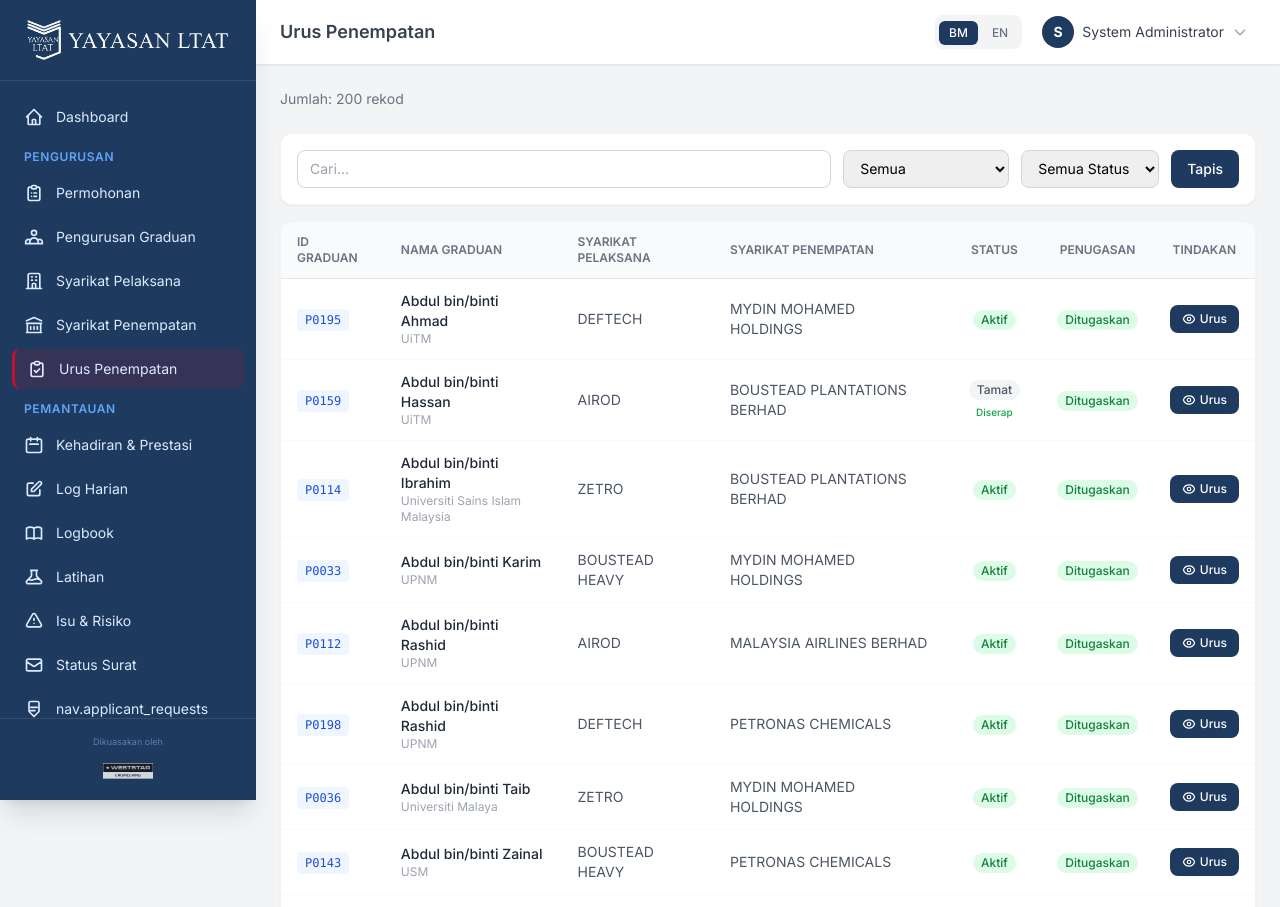
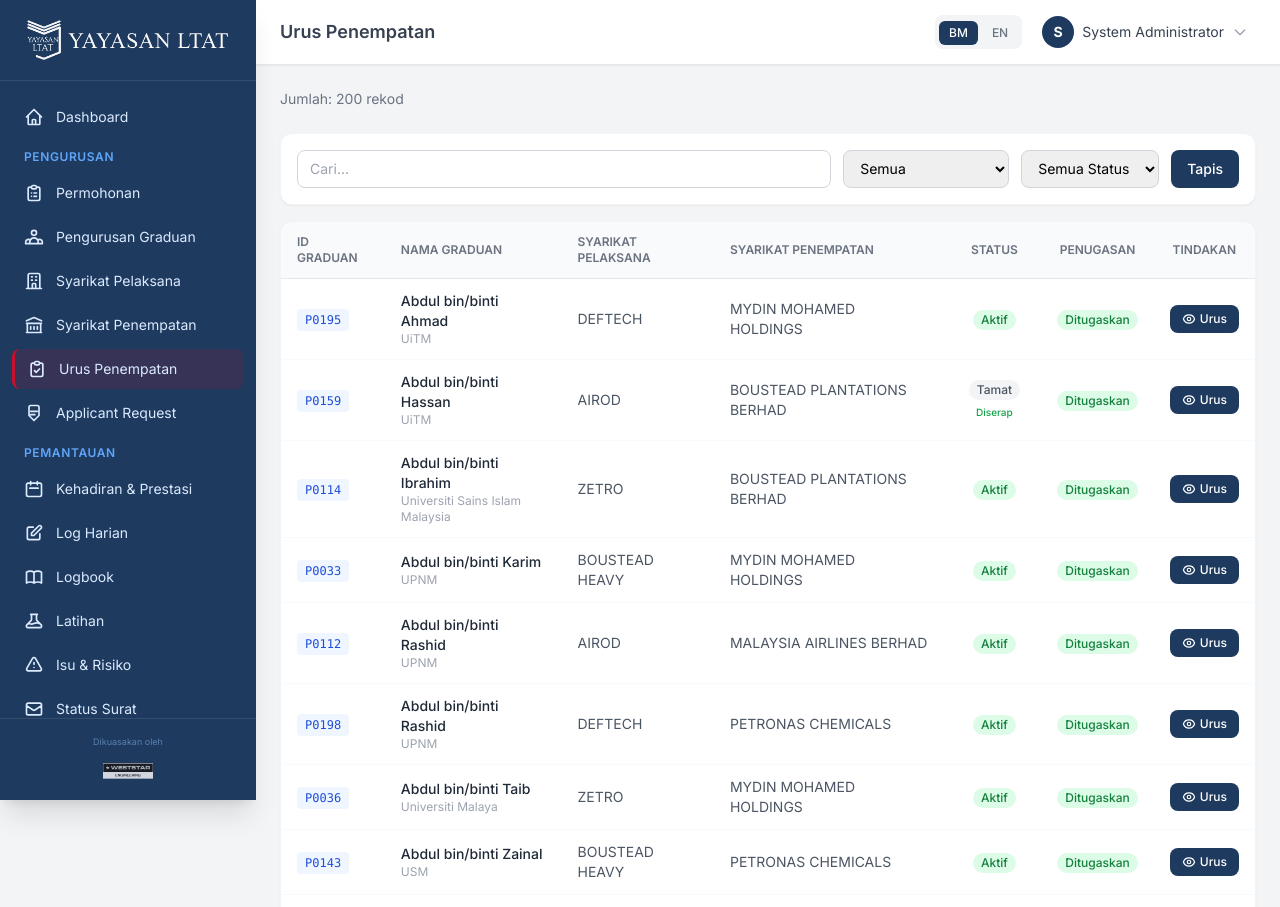
Before and after one commit to o-yen/yltat, a Laravel app: page /admin/manage-placement in a window 1280 px wide. Shown: the top 907 px of the page. Run offline with Laravel 12, Linux system fonts and the light colour scheme; a user stored in the database is signed in; data comes from the database, SQL or seed files in the repository; parts of the project's set-up code (start-up, migrations or seed data) failed here and were passed over; some libraries are stand-ins or nearby versions.

Commit message:
Move applicant request to management

```diff
--- a/app/Http/Controllers/Admin/SystemGuideController.php
+++ b/app/Http/Controllers/Admin/SystemGuideController.php
@@ -20,7 +20,7 @@ class SystemGuideController extends Controller
             ['key' => 'training',     'name_key' => 'nav.training',     'desc_key' => 'guide.desc_training',     'route' => 'admin.training.index',     'icon' => 'academic',  'category' => 'monitoring',  'guide_ready' => true],
             ['key' => 'isu_risiko',   'name_key' => 'nav.isu_risiko',   'desc_key' => 'guide.desc_isu_risiko',   'route' => 'admin.isu-risiko.index',   'icon' => 'warning',   'category' => 'monitoring',  'guide_ready' => true],
             ['key' => 'status_surat', 'name_key' => 'nav.status_surat', 'desc_key' => 'guide.desc_status_surat', 'route' => 'admin.status-surat.index', 'icon' => 'mail',      'category' => 'monitoring',  'guide_ready' => true],
-            ['key' => 'applicant_requests', 'name_key' => 'nav.applicant_requests', 'desc_key' => 'guide.desc_applicant_requests', 'route' => 'admin.applicant-requests.index', 'icon' => 'chat', 'category' => 'monitoring', 'guide_ready' => true],
+            ['key' => 'applicant_requests', 'name_key' => 'nav.applicant_requests', 'desc_key' => 'guide.desc_applicant_requests', 'route' => 'admin.applicant-requests.index', 'icon' => 'chat', 'category' => 'management', 'guide_ready' => true],
             ['key' => 'kewangan', 'name_key' => 'nav.kewangan', 'desc_key' => 'guide.desc_kewangan', 'route' => 'admin.kewangan.index', 'icon' => 'currency', 'category' => 'finance', 'guide_ready' => true],
             ['key' => 'budget',   'name_key' => 'nav.budget',   'desc_key' => 'guide.desc_budget',   'route' => 'admin.budget.index',   'icon' => 'chart',    'category' => 'finance', 'guide_ready' => true],
             ['key' => 'kpi_dashboard', 'name_key' => 'nav.kpi_dashboard', 'desc_key' => 'guide.desc_kpi_dashboard', 'route' => 'admin.kpi-dashboard.index', 'icon' => 'trending', 'category' => 'analytics', 'guide_ready' => true],
--- a/lang/en/nav.php
+++ b/lang/en/nav.php
@@ -39,5 +39,5 @@ return [
     'analytics_reporting'  => 'Analytics & Reporting',
     'system_guide'         => 'System Guide',
     'manage_placement'     => 'Manage Placement',
-    'applicant_requests'   => 'Applicant Requests',
+    'applicant_requests'   => 'Applicant Request',
 ];
--- a/lang/ms/nav.php
+++ b/lang/ms/nav.php
@@ -39,5 +39,5 @@ return [
     'analytics_reporting'  => 'Analitik & Pelaporan',
     'system_guide'         => 'Panduan Sistem',
     'manage_placement'     => 'Urus Penempatan',
-    'applicant_requests'   => 'Permintaan Pemohon',
+    'applicant_requests'   => 'Applicant Request',
 ];
--- a/resources/views/layouts/admin.blade.php
+++ b/resources/views/layouts/admin.blade.php
@@ -110,6 +110,17 @@
             </a>
             @endif
 
+            {{-- Applicant Request --}}
+            @if(in_array($role, ['super_admin', 'pmo_admin', 'mindef_viewer', 'syarikat_pelaksana', 'rakan_kolaborasi']))
+            <a href="{{ route('admin.applicant-requests.index') }}"
+               class="sidebar-link flex items-center gap-3 px-3 py-2.5 rounded-lg text-blue-100 text-sm transition-all {{ request()->routeIs('admin.applicant-requests.*') ? 'active' : '' }}">
+                <svg class="w-5 h-5 flex-shrink-0" fill="none" stroke="currentColor" viewBox="0 0 24 24">
+                    <path stroke-linecap="round" stroke-linejoin="round" stroke-width="2" d="M8 10h8M8 14h5m-1 7l-6-6V5a2 2 0 012-2h8a2 2 0 012 2v10l-6 6z"/>
+                </svg>
+                <span>Applicant Request</span>
+            </a>
+            @endif
+
             {{-- ═══════════════════════════════ MONITORING ═══════════════════════════════ --}}
             <div class="pt-2 pb-1">
                 <div class="px-3 text-xs font-semibold text-blue-400 uppercase tracking-wider">{{ __('nav.monitoring') }}</div>
@@ -176,17 +187,6 @@
                     <path stroke-linecap="round" stroke-linejoin="round" stroke-width="2" d="M3 8l7.89 5.26a2 2 0 002.22 0L21 8M5 19h14a2 2 0 002-2V7a2 2 0 00-2-2H5a2 2 0 00-2 2v10a2 2 0 002 2z"/>
                 </svg>
                 <span>{{ __('nav.status_surat') }}</span>
-            </a>
-            @endif
-
-            {{-- Applicant Requests --}}
-            @if(in_array($role, ['super_admin', 'pmo_admin', 'mindef_viewer', 'syarikat_pelaksana', 'rakan_kolaborasi']))
-            <a href="{{ route('admin.applicant-requests.index') }}"
-               class="sidebar-link flex items-center gap-3 px-3 py-2.5 rounded-lg text-blue-100 text-sm transition-all {{ request()->routeIs('admin.applicant-requests.*') ? 'active' : '' }}">
-                <svg class="w-5 h-5 flex-shrink-0" fill="none" stroke="currentColor" viewBox="0 0 24 24">
-                    <path stroke-linecap="round" stroke-linejoin="round" stroke-width="2" d="M8 10h8M8 14h5m-1 7l-6-6V5a2 2 0 012-2h8a2 2 0 012 2v10l-6 6z"/>
-                </svg>
-                <span>{{ __('nav.applicant_requests') }}</span>
             </a>
             @endif
 
```
